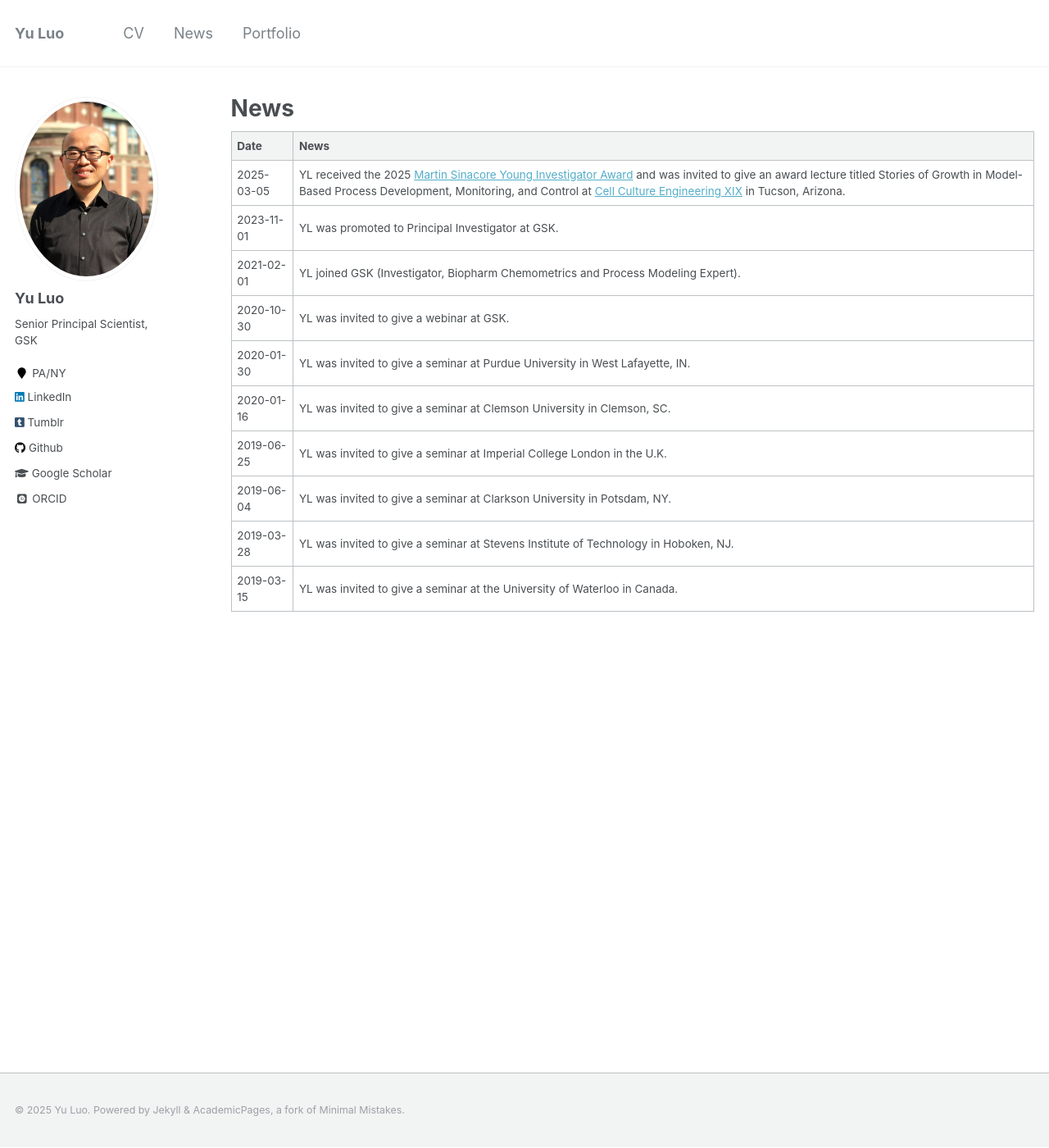
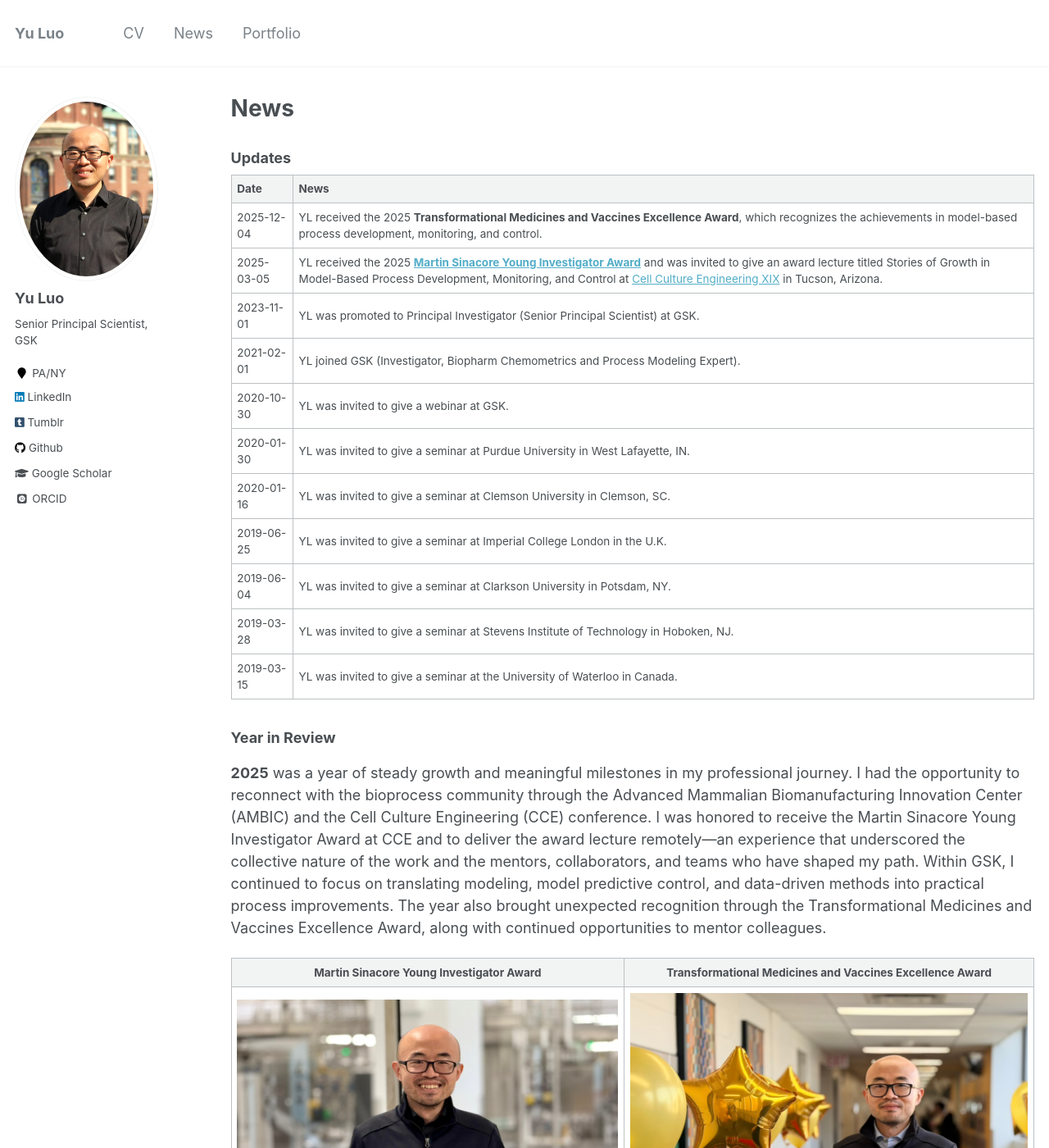
Before and after one commit to l16cn/l16cn.github.io, a Jekyll site: the page built from _pages/news.md, in a window 1280 px wide and 1400 px high. Shown: the whole window at 82% size. Built offline with Jekyll 4.4.1, drawn with Linux system fonts in a browser that asks for light colours; some web fonts are replaced.

Commit message:
2025 year in review

```diff
--- a/_pages/news.md
+++ b/_pages/news.md
@@ -5,10 +5,13 @@ permalink: /news/
 author_profile: true
 ---
 
+### Updates
+
 |Date|News|
 |:-|:-|
-|2025-03-05|YL received the 2025 [Martin Sinacore Young Investigator Award](https://engconf.us/conferences/biotechnology/cell-culture-engineering-xix/#header10) and was invited to give an award lecture titled Stories of Growth in Model-Based Process Development, Monitoring, and Control at [Cell Culture Engineering XIX](https://ssl.linklings.net/conferences/CCE/25acccexix_program/views/at_a_glance.html) in Tucson, Arizona.|
-|2023-11-01|YL was promoted to Principal Investigator at GSK.|
+|2025-12-04|YL received the 2025 **Transformational Medicines and Vaccines Excellence Award**, which recognizes the achievements in model-based process development, monitoring, and control.|
+|2025-03-05|YL received the 2025 [**Martin Sinacore Young Investigator Award**](https://engconf.us/conferences/biotechnology/cell-culture-engineering-xix/#header1) and was invited to give an award lecture titled Stories of Growth in Model-Based Process Development, Monitoring, and Control at [Cell Culture Engineering XIX](https://ssl.linklings.net/conferences/CCE/25acccexix_program/views/at_a_glance.html) in Tucson, Arizona.|
+|2023-11-01|YL was promoted to Principal Investigator (Senior Principal Scientist) at GSK.|
 |2021-02-01|YL joined GSK (Investigator, Biopharm Chemometrics and Process Modeling Expert).|
 |2020-10-30|YL was invited to give a webinar at GSK.|
 |2020-01-30|YL was invited to give a seminar at Purdue University in West Lafayette, IN.|
@@ -17,3 +20,11 @@ author_profile: true
 |2019-06-04|YL was invited to give a seminar at Clarkson University in Potsdam, NY.|
 |2019-03-28|YL was invited to give a seminar at Stevens Institute of Technology in Hoboken, NJ.|
 |2019-03-15|YL was invited to give a seminar at the University of Waterloo in Canada.|
+
+### Year in Review
+
+**2025** was a year of steady growth and meaningful milestones in my professional journey. I had the opportunity to reconnect with the bioprocess community through the Advanced Mammalian Biomanufacturing Innovation Center (AMBIC) and the Cell Culture Engineering (CCE) conference. I was honored to receive the Martin Sinacore Young Investigator Award at CCE and to deliver the award lecture remotely—an experience that underscored the collective nature of the work and the mentors, collaborators, and teams who have shaped my path. Within GSK, I continued to focus on translating modeling, model predictive control, and data-driven methods into practical process improvements. The year also brought unexpected recognition through the Transformational Medicines and Vaccines Excellence Award, along with continued opportunities to mentor colleagues.
+
+| Martin Sinacore Young Investigator Award | Transformational Medicines and Vaccines Excellence Award |
+| :--------------------: | :--------------------: |
+| ![](../images/martin_sinacore.jpeg) | ![](../images/tmva.jpeg) |
```
Also changed, not shown: _pages/about.md (+1 -1 lines), images/martin_sinacore.jpeg (added), images/tmva.jpeg (added), 7 other files.
